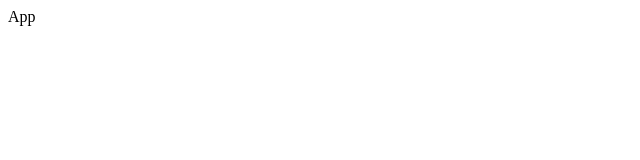
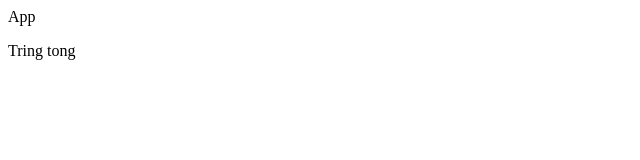
Before and after one commit to prawish07/demo-project-frontend, a React (Vite) app: page / in a window 1280 px wide. Shown: the top 160 px of the page, without its empty margins (0-640 px from the left). Built offline with nearby package versions, Linux system fonts and the light colour scheme.

Commit message:
demo commi

```diff
--- a/src/App.jsx
+++ b/src/App.jsx
@@ -2,7 +2,9 @@ import React from 'react'
 
 const App = () => {
   return (
-    <div>App</div>
+    <div>App
+      <p>Tring tong</p>
+    </div>
   )
 }
 
```
